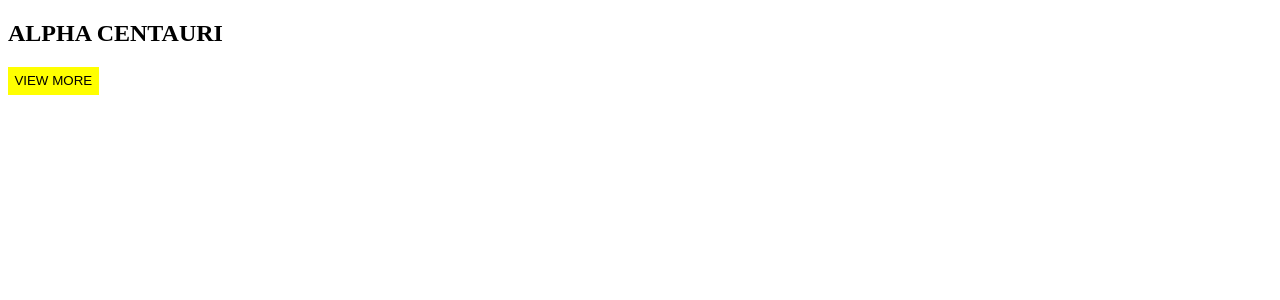
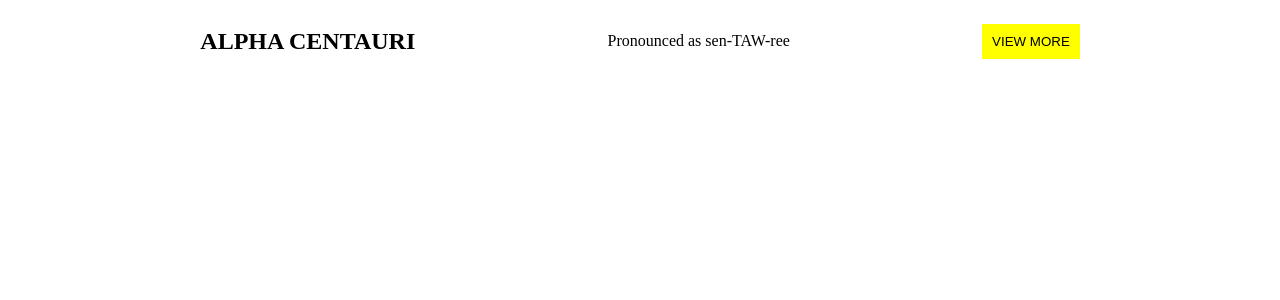
Before and after one commit to Bravyn/solar, a Django app: template stars/templates/star_details.html in a window 1280 px wide. Shown: the top 300 px of the page. Run offline with Django 3.2, Linux system fonts and the light colour scheme; the template is opened without the code that fills it, so the values that code supplies are empty.

Commit message:
added image section and main header-ish

```diff
--- a/stars/static/stars/css/buttons.css
+++ b/stars/static/stars/css/buttons.css
@@ -1,5 +1,9 @@
 button {
-    padding: .4rem;
+    padding: .618rem;
     border: navy;
     background-color: yellow;
 }
+button:hover{
+    cursor: pointer;
+    border-radius: .3rem;
+}
--- a/stars/static/stars/css/main.css
+++ b/stars/static/stars/css/main.css
@@ -0,0 +1,10 @@
+.header{
+    display: flex;
+    justify-content: space-evenly;
+    align-items: center;
+
+}
+
+.main-content {
+    background-color: ;
+}
--- a/stars/templates/star_details.html
+++ b/stars/templates/star_details.html
@@ -1,15 +1,25 @@
 {% load static %}
 <!DOCTYPE html>
 <html lang="en">
+
 <head>
     <meta charset="UTF-8">
     <meta name="viewport" content="width=device-width, initial-scale=1.0">
-    <link rel="stylesheet" href= "{% static 'stars/css/buttons.css' %}">
+    <link rel="stylesheet" href="{% static 'stars/css/buttons.css' %}">
+    <link rel="stylesheet" href="{% static 'stars/css/main.css' %}">
     <title>Stars Explored</title>
 </head>
+
 <body>
-    <h2>ALPHA CENTAURI</h2>
-    <button> VIEW MORE</button>
+    <div class = 'header'>
+        <h2>ALPHA CENTAURI</h2>
+        <p> Pronounced as sen-TAW-ree</p>
+        <button> VIEW MORE</button>
+    </div>
+    <div class="main-content">
+
+    </div>
+
 
 </body>
 
```
Also changed, not shown: stars/static/stars/images/alpha-centauri.jpeg (added), 1 other file.
